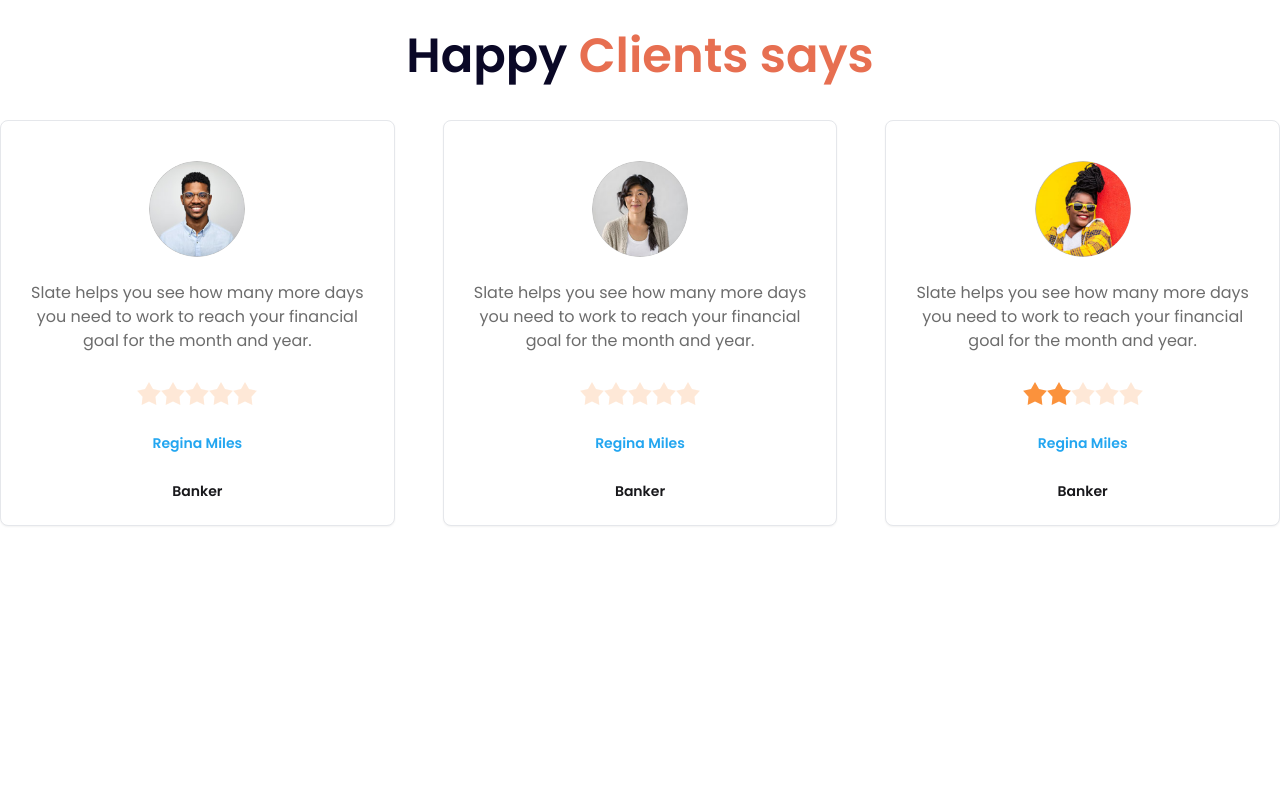
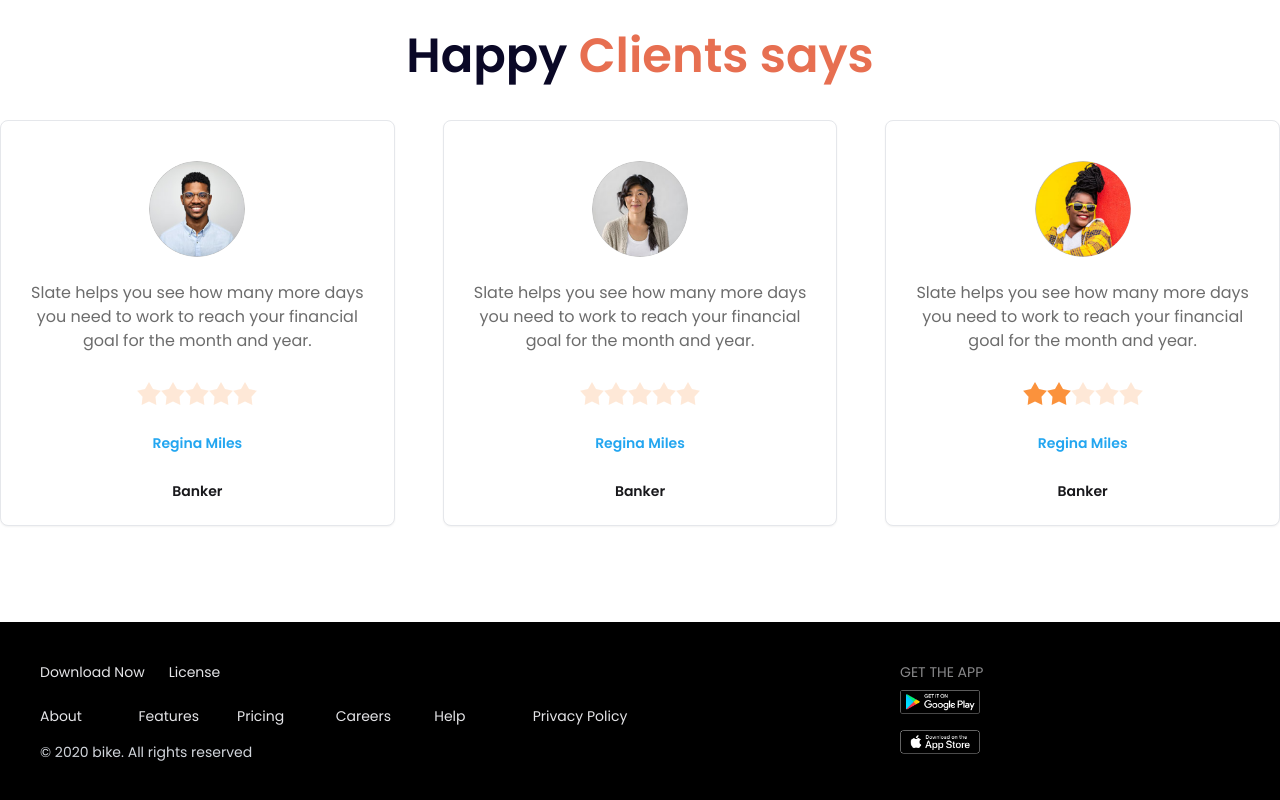
Before and after one commit to prodip36/biker-zone-daisyui, a plain HTML site: page index.html in a window 1280 px wide. Shown: the part 1846-2646 px from the top of the page. Before the commit the page ends 2468 px from the top, so only its background shows below. Drawn offline with nearby package versions, Linux system fonts and the light colour scheme.

Commit message:
footer added

```diff
--- a/index.html
+++ b/index.html
@@ -277,10 +277,36 @@
             </div>
           </section>
 
+
       </main>
       <!-- footer section -->
-       <footer>
+      <footer class="footer sm:footer-horizontal bg-black text-neutral-content p-10">
+        <aside class="space-y-2">
+       <div class="flex gap-6">
+        <h4><a href="#">Download Now</a></h4>
+        <h4><a href="#">License</a></h4>
+       </div>
+       <div class="gap-1 grid grid-cols-2 md:grid-cols-3 lg:grid-cols-6">
+        <a href="#">About</a>
+        <a href="#">Features</a>
+        <a href="#">Pricing</a>
+        <a href="#">Careers</a>
+        <a href="#">Help</a>
+        <a href="#">Privacy Policy</a>
+       </div>
+       <h3 class="text-gray-300 text-sm">© 2020 bike. All rights reserved</h3>
+        </aside>
+        <nav>
+          <h6 class="footer-title">Get the App</h6>
+          <div class="grid grid-flow-col-1 gap-4 w-20">
+            <a href="#"> <img src="./images/others/android.png" alt="">
+            </a>
+            <a href="#">
+             <img src="./images/others/ios.png" alt="">
+            </a>
 
-       </footer>
+          </div>
+        </nav>
+      </footer>
     </body>
 </html>
```
